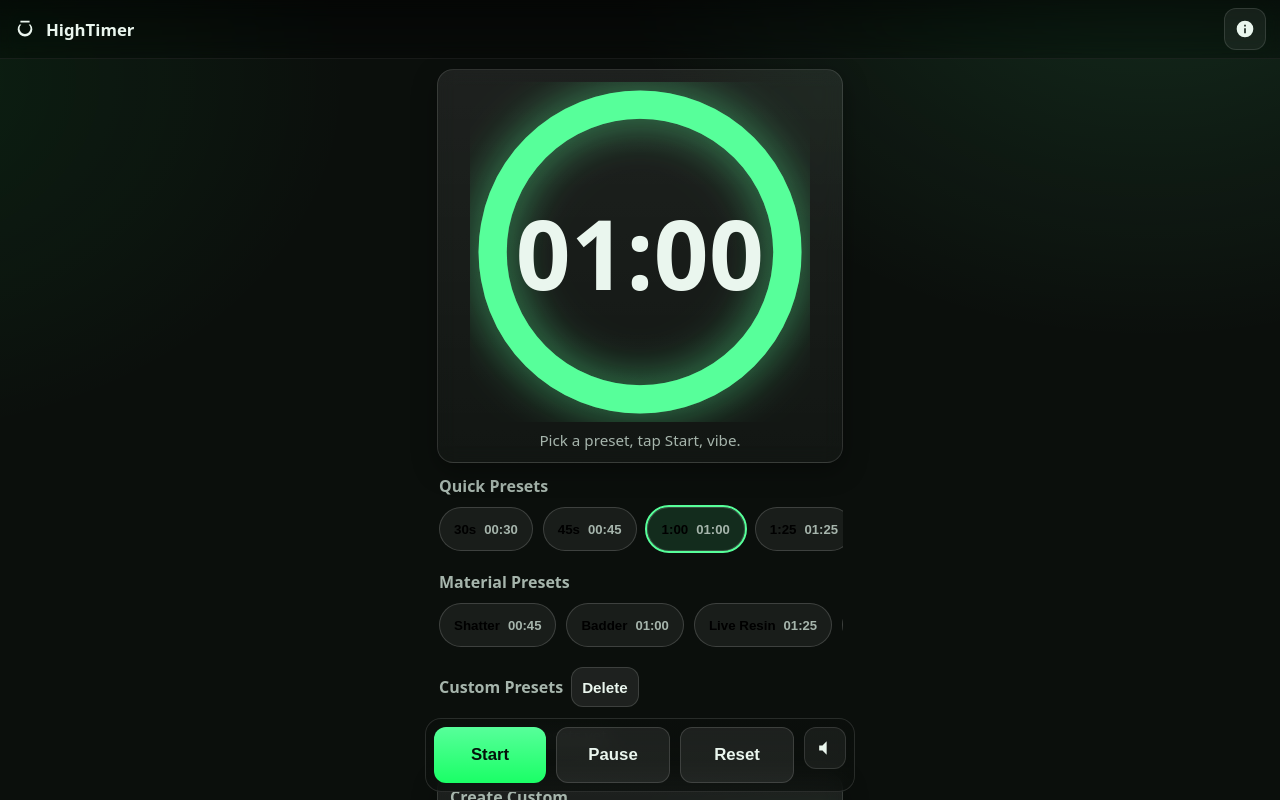
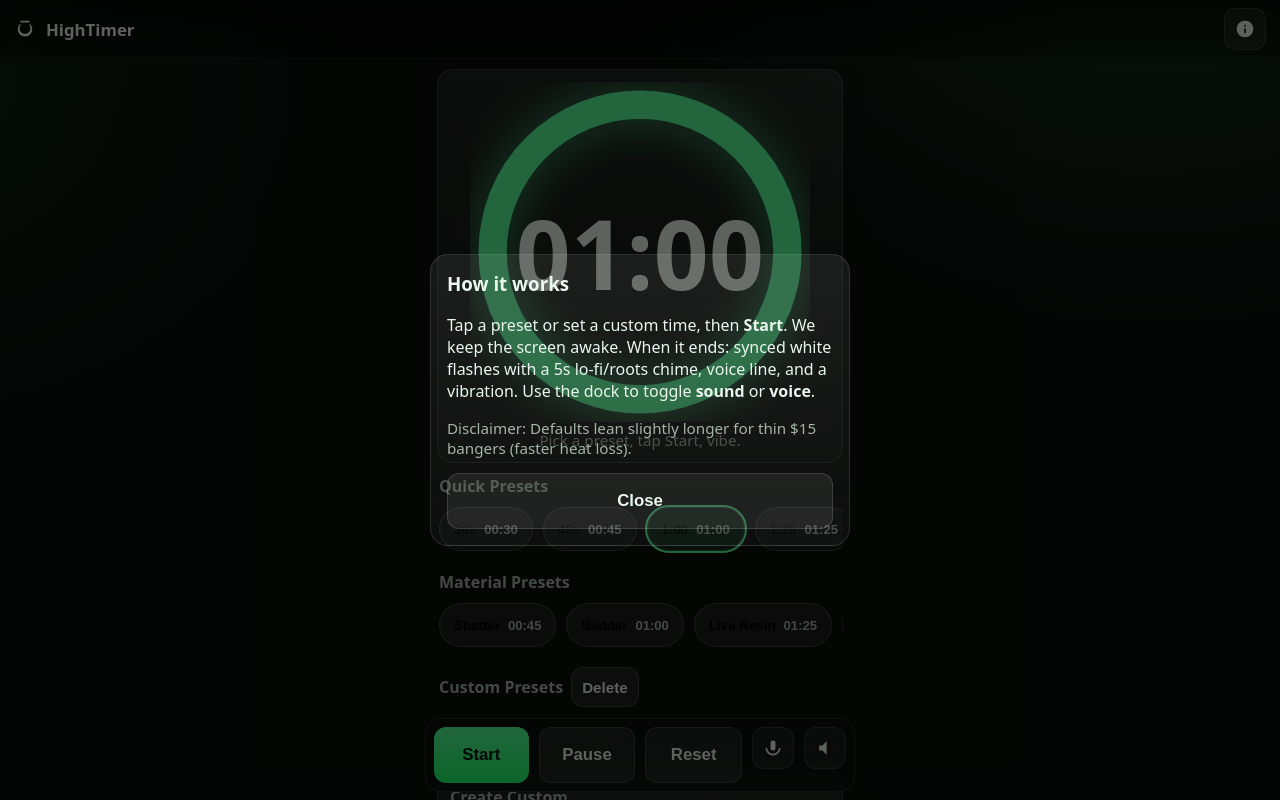
Before and after one commit to TornetMarket/HighTime, a plain HTML site: page index.html in a window 1280 px wide. Both pictures are taken after a click on the button 1245 px from the left and 29 px from the top of the page. Shown: the top 800 px of the page. Drawn offline with Linux system fonts and the light colour scheme.

Commit message:
Upgrade HighTimer to version 4.1
Updated HighTimer to version 4.1 with new features including voice support and modal fixes.

```diff
--- a/index.html
+++ b/index.html
@@ -7,8 +7,8 @@
   <title>HighTimer — Dab Countdown</title>
   <style>
     /* ==========================
-       HighTimer — ULTRA-CLEAN MOBILE LAYOUT (v3)
-       One-column flow • iPhone-safe • custom presets row • synced flash pulses
+       HighTimer — ULTRA-CLEAN MOBILE LAYOUT (v4.1)
+       + Custom Presets row + Wax Facts + Beat-synced flash + TTS + Modal fix
        ========================== */
     :root{
       --bg:#0b0f0c;
@@ -101,6 +101,11 @@
 
     /* Flash pulse overlay (for beat-synced flash) */
     .flash-layer{ position:fixed; inset:0; pointer-events:none; background:#fff; opacity:0; z-index:100; }
+
+    /* Modal: force hidden by default */
+    .modal{ position:fixed; inset:0; display:none !important; align-items:center; justify-content:center; background:rgba(0,0,0,.6); z-index:90; padding:20px }
+    .modal.open{ display:flex !important }
+    .modal .content{ background:linear-gradient(180deg, rgba(255,255,255,.08), rgba(255,255,255,.03)); border:1px solid rgba(255,255,255,.12); border-radius:18px; max-width:420px; width:calc(100vw - 24px); padding:16px; }
   </style>
 </head>
 <body>
@@ -174,6 +179,9 @@
       <button class="btn primary" id="startBtn">Start</button>
       <button class="btn ghost" id="pauseBtn" disabled>Pause</button>
       <button class="btn ghost" id="resetBtn" disabled>Reset</button>
+      <button class="icon-btn" id="voiceBtn" aria-pressed="true" aria-label="Toggle voice" style="flex:0 0 42px">
+        <svg id="voiceIcon" viewBox="0 0 24 24"><path fill="currentColor" d="M12 3a3 3 0 0 0-3 3v6a3 3 0 0 0 6 0V6a3 3 0 0 0-3-3m7 9a7 7 0 0 1-14 0H3a9 9 0 0 0 18 0z"/></svg>
+      </button>
       <button class="icon-btn" id="muteBtn" aria-pressed="false" aria-label="Toggle sound" style="flex:0 0 42px">
         <svg id="muteIcon" viewBox="0 0 24 24"><path fill="currentColor" d="M5 9v6h4l5 5V4L9 9H5zm12.59 3 1.7 1.71 1.41-1.41-1.7-1.71 1.7-1.71-1.41-1.41L17.59 9l-1.71-1.71-1.41 1.41 1.7 1.71-1.7 1.71 1.41 1.41L17.59 12z"/></svg>
       </button>
@@ -185,10 +193,10 @@
 
   <!-- Toasts & Help -->
   <div class="toasts" id="toasts" aria-live="assertive"></div>
-  <div class="modal" id="helpModal" role="dialog" aria-modal="true" aria-labelledby="helpTitle">
+  <div class="modal" id="helpModal" role="dialog" aria-modal="true" aria-labelledby="helpTitle" aria-hidden="true">
     <div class="content">
       <h3 id="helpTitle" style="margin-top:0">How it works</h3>
-      <p>Tap a preset or set a custom time, then <b>Start</b>. We keep the screen awake. When it ends: synced white flashes with a 5s lo‑fi/roots chime, and a vibration. Toggle sound in the dock.</p>
+      <p>Tap a preset or set a custom time, then <b>Start</b>. We keep the screen awake. When it ends: synced white flashes with a 5s lo-fi/roots chime, voice line, and a vibration. Use the dock to toggle <b>sound</b> or <b>voice</b>.</p>
       <p class="muted">Disclaimer: Defaults lean slightly longer for thin $15 bangers (faster heat loss).</p>
       <div style="display:flex; gap:8px; justify-content:flex-end; margin-top:12px">
         <button class="btn ghost" id="closeHelp">Close</button>
@@ -203,25 +211,41 @@
     const $ = s=>document.querySelector(s); const $$ = s=>Array.from(document.querySelectorAll(s));
 
     /* STATE */
-    const storeKey = 'hightimer:v3';
-    const state = { total:60, remaining:60, running:false, muted:false, haptics:true, wakeLock:null, startWall:0, saved:[], lastPreset:null, deleteMode:false };
-    try{ const saved = JSON.parse(localStorage.getItem(storeKey)||'{}'); Object.assign(state, { muted:!!saved.muted, haptics: saved.haptics??true, saved: Array.isArray(saved.saved)? saved.saved.slice(0,24):[], lastPreset: saved.lastPreset||null }); }catch{}
-    const persist = ()=> localStorage.setItem(storeKey, JSON.stringify({ muted:state.muted, haptics:state.haptics, saved:state.saved, lastPreset:state.lastPreset }));
+    const storeKey = 'hightimer:v4.1';
+    const state = { total:60, remaining:60, running:false, muted:false, haptics:true, wakeLock:null, startWall:0, saved:[], lastPreset:null, deleteMode:false, voiceEnabled:true, voiceIdx:0 };
+    try{ const saved = JSON.parse(localStorage.getItem(storeKey)||'{}'); Object.assign(state, { muted:!!saved.muted, haptics: saved.haptics??true, saved: Array.isArray(saved.saved)? saved.saved.slice(0,24):[], lastPreset: saved.lastPreset||null, voiceEnabled: saved.voiceEnabled ?? true, voiceIdx: saved.voiceIdx ?? 0 }); }catch{}
+    const persist = ()=> localStorage.setItem(storeKey, JSON.stringify({ muted:state.muted, haptics:state.haptics, saved:state.saved, lastPreset:state.lastPreset, voiceEnabled:state.voiceEnabled, voiceIdx: state.voiceIdx }));
 
     /* FLASH (beat-synced) */
     const flashEl = $('#flashLayer');
-    function flashPulse(){
-      flashEl.animate([{opacity:0},{opacity:.22},{opacity:0}], {duration:160, easing:'ease-out'});
-    }
+    function flashPulse(){ flashEl.animate([{opacity:0},{opacity:.22},{opacity:0}], {duration:160, easing:'ease-out'}); }
 
     /* AUDIO (5s reggae/lofi jingle with flash on each offbeat) */
-    let audioCtx; const audio={ nodes:[], ensure(){ if(!audioCtx){ try{ audioCtx = new (window.AudioContext||window.webkitAudioContext)(); }catch{} } return !!audioCtx; }, stop(){ this.nodes.forEach(n=>{try{n.stop(0); n.disconnect();}catch{}}); this.nodes=[]; }, async play(){ if(state.muted) return; if(!this.ensure()) return; try{ if(audioCtx.state==='suspended') await audioCtx.resume(); }catch{} const c=audioCtx; const master=c.createGain(); master.gain.value=0.24; master.connect(c.destination); const len=5, now=c.currentTime, beat=60/92, tones=[220,261.63,329.63]; for(let i=0;i<Math.ceil(len/beat);i++){ const t=now+i*beat+beat*.5; // offbeat
-          const g=c.createGain(); g.connect(master); g.gain.setValueAtTime(0,t); g.gain.linearRampToValueAtTime(0.75,t+.015); g.gain.exponentialRampToValueAtTime(.001,t+.22);
-          tones.forEach((f,j)=>{ const o=c.createOscillator(), e=c.createGain(); o.type=j? 'square':'triangle'; o.frequency.setValueAtTime(f,t); o.connect(e); e.connect(g); o.start(t); o.stop(t+.25); this.nodes.push(o,e);}); this.nodes.push(g);
-          // schedule UI flash in sync with this offbeat
-          const delay=(t-now)*1000; setTimeout(flashPulse, Math.max(0, delay)); }
-        const sub=c.createOscillator(), sg=c.createGain(); sub.type='sine'; sg.gain.value=.18; sub.connect(sg); sg.connect(master); sub.frequency.setValueAtTime(110,now); sub.frequency.exponentialRampToValueAtTime(55,now+len); sub.start(now); sub.stop(now+len); this.nodes.push(sub,sg,master); setTimeout(()=>this.stop(), (len+.2)*1000); } };
+    let audioCtx; const audio={ nodes:[], ensure(){ if(!audioCtx){ try{ audioCtx = new (window.AudioContext||window.webkitAudioContext)(); }catch{} } return !!audioCtx; }, stop(){ this.nodes.forEach(n=>{try{n.stop(0); n.disconnect();}catch{}}); this.nodes=[]; }, async play(){ if(state.muted) return; if(!this.ensure()) return; try{ if(audioCtx.state==='suspended') await audioCtx.resume(); }catch{} const c=audioCtx; const master=c.createGain(); master.gain.value=0.24; master.connect(c.destination); const len=5, now=c.currentTime, beat=60/92, tones=[220,261.63,329.63]; for(let i=0;i<Math.ceil(len/beat);i++){ const t=now+i*beat+beat*.5; const g=c.createGain(); g.connect(master); g.gain.setValueAtTime(0,t); g.gain.linearRampToValueAtTime(0.75,t+.015); g.gain.exponentialRampToValueAtTime(.001,t+.22); tones.forEach((f,j)=>{ const o=c.createOscillator(), e=c.createGain(); o.type=j? 'square':'triangle'; o.frequency.setValueAtTime(f,t); o.connect(e); e.connect(g); o.start(t); o.stop(t+.25); this.nodes.push(o,e);}); this.nodes.push(g); const delay=(t-now)*1000; setTimeout(flashPulse, Math.max(0, delay)); } const sub=c.createOscillator(), sg=c.createGain(); sub.type='sine'; sg.gain.value=.18; sub.connect(sg); sg.connect(master); sub.frequency.setValueAtTime(110,now); sub.frequency.exponentialRampToValueAtTime(55,now+len); sub.start(now); sub.stop(now+len); this.nodes.push(sub,sg,master); setTimeout(()=>this.stop(), (len+.2)*1000); } };
     const uiTick=()=>{ if(state.muted) return; if(!audio.ensure()) return; const c=audioCtx,o=c.createOscillator(),g=c.createGain(); o.type='square'; o.frequency.value=880; g.gain.value=.05; o.connect(g); g.connect(c.destination); const t=c.currentTime; o.start(t); o.stop(t+.06); };
+
+    /* TTS (Jarvis-ish male voice) */
+    const VOICE_LINES = [
+      'Load the banger!',
+      'Load the wax.',
+      'Holy shit, you are about to get high as fuck.',
+      'Good luck, my friend.',
+      'Let’s vibe.',
+      'Proceed when ready.'
+    ];
+    const tts = {
+      voice: null,
+      ensured: false,
+      ensure(){ if(!('speechSynthesis' in window)) return false; if(this.ensured) return true; const pick=()=>{ const voices = speechSynthesis.getVoices(); if(!voices || !voices.length) return false; // Choose likely male English voices
+          const prefer = [/(Male|Jarvis|David|Daniel|Brian|Matthew|Justin|Joey|Guy|Ryan)/i];
+          const en = voices.filter(v=>/en[-_]/i.test(v.lang));
+          const match = en.find(v=> prefer.some(rx=> rx.test(v.name))) || en[0] || voices[0];
+          this.voice = match || null; return true; };
+        let ok = pick(); if(!ok){ speechSynthesis.onvoiceschanged = ()=>{ if(pick()){ this.ensured=true; speechSynthesis.onvoiceschanged=null; } }; } else { this.ensured=true; }
+        return this.ensured; },
+      speak(text){ if(!state.voiceEnabled) return; if(!('speechSynthesis' in window)) return; if(!this.ensured) this.ensure(); const u = new SpeechSynthesisUtterance(text); if(this.voice) u.voice = this.voice; u.lang = (this.voice?.lang)||'en-US'; u.rate = 0.96; u.pitch = 0.92; u.volume = 1; try{ speechSynthesis.speak(u); }catch{} },
+      speakNext(){ const line = VOICE_LINES[state.voiceIdx % VOICE_LINES.length]; this.speak(line); state.voiceIdx = (state.voiceIdx+1) % VOICE_LINES.length; persist(); }
+    };
 
     /* TIMER */
     const timeEl=$('#time'), statusEl=$('#status'), ringEl=$('#ringFg'), startBtn=$('#startBtn'), pauseBtn=$('#pauseBtn'), resetBtn=$('#resetBtn');
@@ -231,11 +255,12 @@
     function render(){ timeEl.textContent=fmt(state.remaining); const p=1-(state.remaining/state.total); ringEl.style.strokeDashoffset=String(p*CIRC); pauseBtn.disabled=!state.running; resetBtn.disabled=!state.running && state.remaining===state.total; }
     function tick(){ if(!state.running){ cancelAnimationFrame(raf); return;} const now=Date.now(); const elapsed=Math.max(0, Math.round((now-state.startWall)/1000)); state.remaining=Math.max(0, state.total-elapsed); render(); if(state.remaining<=0){ finish(); return;} raf=requestAnimationFrame(tick); }
     async function requestWake(){ if('wakeLock' in navigator){ try{ state.wakeLock=await navigator.wakeLock.request('screen'); state.wakeLock.addEventListener('release',()=>state.wakeLock=null);}catch{ toast("Can't keep screen awake—keep me in view."); } } }
-    function releaseWake(){ try{ state.wakeLock&&state.wakeLock.release(); }catch{} finally{ state.wakeLock=null; } }
-    function start(){ if(state.running) return; uiTick(); state.running=true; state.startWall=Date.now()-(state.total-state.remaining)*1000; statusEl.textContent='Counting…'; requestWake(); raf=requestAnimationFrame(tick); pauseBtn.textContent='Pause'; pauseBtn.disabled=false; resetBtn.disabled=false; if(state.haptics&&'vibrate' in navigator) navigator.vibrate(30); }
+    function releaseWake(){ try{ state.wakeLock&&state.wakeLock.release(); }catch{} finally{ state.wakeLock=null; }
+    }
+    function start(){ if(state.running) return; uiTick(); tts.ensure(); state.running=true; state.startWall=Date.now()-(state.total-state.remaining)*1000; statusEl.textContent='Counting…'; requestWake(); raf=requestAnimationFrame(tick); pauseBtn.textContent='Pause'; pauseBtn.disabled=false; resetBtn.disabled=false; if(state.haptics&&'vibrate' in navigator) navigator.vibrate(30); }
     function pause(){ if(!state.running) return; state.running=false; uiTick(); statusEl.textContent='Paused'; releaseWake(); cancelAnimationFrame(raf); if(state.haptics&&'vibrate' in navigator) navigator.vibrate([10,40,10]); }
     function reset(){ if(state.running && !confirm('Reset the countdown?')) return; state.running=false; state.remaining=state.total; uiTick(); render(); statusEl.textContent='Ready'; releaseWake(); cancelAnimationFrame(raf); }
-    function finish(){ state.running=false; state.remaining=0; render(); statusEl.textContent='Blast off.'; releaseWake(); cancelAnimationFrame(raf); if(state.haptics&&'vibrate' in navigator) navigator.vibrate([50,60,50,60,120]); audio.play(); }
+    function finish(){ state.running=false; state.remaining=0; render(); statusEl.textContent='Blast off.'; releaseWake(); cancelAnimationFrame(raf); if(state.haptics&&'vibrate' in navigator) navigator.vibrate([50,60,50,60,120]); audio.play(); tts.speakNext(); }
     startBtn.addEventListener('click',()=>{ if(state.remaining<=0) state.remaining=state.total; start(); });
     pauseBtn.addEventListener('click',()=>{ if(!state.running){ start(); pauseBtn.textContent='Pause'; } else { pause(); pauseBtn.textContent='Resume'; } });
     resetBtn.addEventListener('click',reset);
@@ -252,11 +277,7 @@
     ];
     const quickWrap=$('#quickChips');
     function chip(label,seconds,tip, dataset){ const el=document.createElement('button'); el.className='chip'; el.title=tip||''; if(dataset){ Object.entries(dataset).forEach(([k,v])=> el.dataset[k]=v ); } el.innerHTML=`<strong>${label}</strong> <span class="tiny">${fmt(seconds)}</span>`; el.addEventListener('click',()=>{
-        if(state.deleteMode && el.dataset.id){ // deleting a user preset
-          const idx = state.saved.findIndex(p=> String(p.id)===String(el.dataset.id));
-          if(idx>-1){ state.saved.splice(idx,1); persist(); renderSaved(); toast('Deleted'); }
-          return;
-        }
+        if(state.deleteMode && el.dataset.id){ const idx = state.saved.findIndex(p=> String(p.id)===String(el.dataset.id)); if(idx>-1){ state.saved.splice(idx,1); persist(); renderSaved(); toast('Deleted'); } return; }
         $$('.chip').forEach(c=>c.classList.remove('active','delete-candidate'));
         el.classList.add('active'); setTotal(seconds); state.lastPreset={label,seconds}; persist(); statusEl.textContent=`Preset: ${label}`;
       }); return el; }
@@ -301,19 +322,36 @@
       'Badder/Butter textures melt evenly—consistent airflow helps vaporize.',
       'Distillate hits fast; shorter timers (≈30s) often feel best for small dabs.'
     ];
-    const gWrap=$('#factsGlass'), wWrap=$('#factsWax');
-    gWrap.innerHTML = GLASS.map(f=>`<div class="fact">${f}</div>`).join('');
-    wWrap.innerHTML = WAX.map(f=>`<div class="fact">${f}</div>`).join('');
+    $('#factsGlass').innerHTML = GLASS.map(f=>`<div class="fact">${f}</div>`).join('');
+    $('#factsWax').innerHTML = WAX.map(f=>`<div class="fact">${f}</div>`).join('');
 
-    /* MUTE / HELP / TOASTS */
+    /* MUTE / VOICE / HELP / TOASTS */
     const toasts=$('#toasts'); const toast=msg=>{ const t=document.createElement('div'); t.className='toast'; t.textContent=msg; toasts.appendChild(t); setTimeout(()=>t.remove(), 2200); };
-    const helpModal=$('#helpModal'); $('#infoBtn').addEventListener('click',()=>helpModal.classList.add('open')); $('#closeHelp').addEventListener('click',()=>helpModal.classList.remove('open')); helpModal.addEventListener('click',e=>{ if(e.target===helpModal) helpModal.classList.remove('open');});
+
+    // Help modal wiring — force-closed on init and toggled via icon
+    const helpModal=$('#helpModal');
+    helpModal.classList.remove('open'); helpModal.setAttribute('aria-hidden','true');
+    function openHelp(){ helpModal.classList.add('open'); helpModal.removeAttribute('aria-hidden'); }
+    function closeHelp(){ helpModal.classList.remove('open'); helpModal.setAttribute('aria-hidden','true'); }
+    $('#infoBtn').addEventListener('click', openHelp);
+    $('#closeHelp').addEventListener('click', closeHelp);
+    helpModal.addEventListener('click', e=>{ if(e.target===helpModal) closeHelp(); });
+    document.addEventListener('keydown', e=>{ if(e.key==='Escape') closeHelp(); });
+
     const muteBtn=$('#muteBtn'), muteIcon=$('#muteIcon'); function applyMuteIcon(){ muteBtn.setAttribute('aria-pressed', String(state.muted)); muteIcon.innerHTML = state.muted ? '<path fill="currentColor" d="M5 9v6h4l5 5V4L9 9H5zm9.59 3 2.12 2.12-1.41 1.41L13.17 13l-2.12 2.12-1.41-1.41L11.76 12 9.64 9.88l1.41-1.41L13.17 10l2.12-2.12 1.41 1.41L14 11.59z"/>' : '<path fill="currentColor" d="M5 9v6h4l5 5V4L9 9H5z"/>'; }
     applyMuteIcon();
     muteBtn.addEventListener('click', async()=>{ state.muted=!state.muted; applyMuteIcon(); persist(); if(!state.muted){ try{ await audioCtx?.resume(); }catch{} uiTick(); toast('Sound on'); } else { audio.stop(); toast('Muted'); } });
 
+    const voiceBtn=$('#voiceBtn'), voiceIcon=$('#voiceIcon'); function applyVoiceIcon(){ voiceBtn.setAttribute('aria-pressed', String(state.voiceEnabled)); voiceIcon.style.opacity = state.voiceEnabled? '1' : '.5'; }
+    applyVoiceIcon();
+    voiceBtn.addEventListener('click', ()=>{ state.voiceEnabled = !state.voiceEnabled; applyVoiceIcon(); persist(); toast(state.voiceEnabled? 'Voice on' : 'Voice off'); if(state.voiceEnabled) tts.ensure(); });
+
     /* PWA-lite SW (cache this page) */
-    if('serviceWorker' in navigator){ const sw=`self.addEventListener('install',e=>{self.skipWaiting(); e.waitUntil(caches.open('hightimer-v3').then(c=>c.addAll(['./']))) }); self.addEventListener('activate',e=>self.clients.claim()); self.addEventListener('fetch',e=>{e.respondWith(caches.match(e.request).then(r=>r||fetch(e.request)))})`; const url=URL.createObjectURL(new Blob([sw],{type:'text/javascript'})); navigator.serviceWorker.register(url).catch(()=>{}); }
+    if('serviceWorker' in navigator){
+      const sw=`self.addEventListener('install',e=>{self.skipWaiting(); e.waitUntil(caches.open('hightimer-v4-1').then(c=>c.addAll(['./']))) }); self.addEventListener('activate',e=>self.clients.claim()); self.addEventListener('fetch',e=>{e.respondWith(caches.match(e.request).then(r=>r||fetch(e.request)))})`;
+      const url=URL.createObjectURL(new Blob([sw],{type:'text/javascript'}));
+      navigator.serviceWorker.register(url).catch(()=>{});
+    }
 
     // Init
     render();
```
